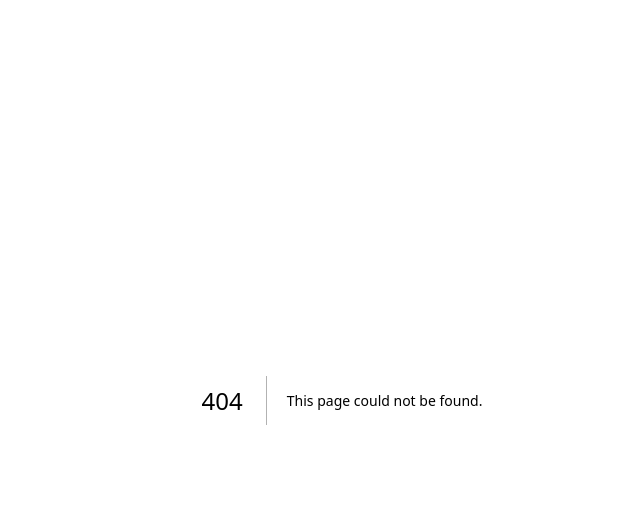
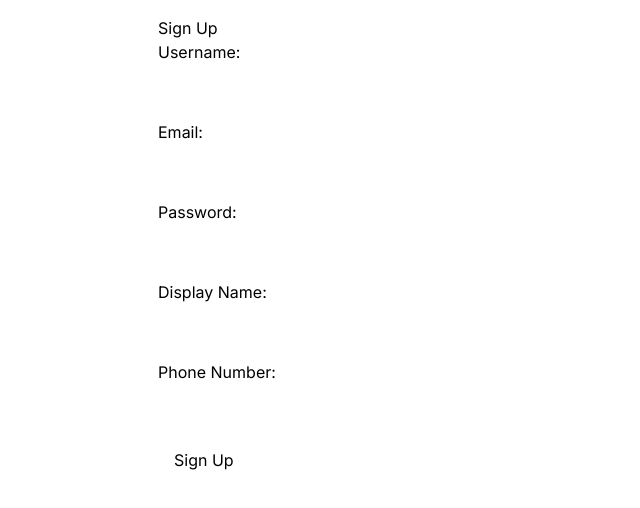
Before and after one commit to JoseArias31/Learn-Together, a Next.js app in the folder cooperativelearning/: page /signup in a window 1280 px wide. Before the commit this address had no page. Shown: the top 508 px of the page, without its empty margins (298-938 px from the left). Built offline with nearby package versions, Linux system fonts and the light colour scheme.

Commit message:
Draft Sign Up page - Success creating an user in Supabase

```diff
--- a/cooperativelearning/src/app/login/page.js
+++ b/cooperativelearning/src/app/login/page.js
@@ -55,11 +55,7 @@ export default function Login() {
                 <label htmlFor="password" className="block text-sm font-medium leading-6 text-gray-900">
                   Password
                 </label>
-                <div className="text-sm">
-                  <a href="#" className="font-semibold text-indigo-600 hover:text-indigo-500">
-                    Forgot password?
-                  </a>
-                </div>
+
               </div>
       <input
         type="password"
@@ -69,12 +65,21 @@ export default function Login() {
         required
         className='block w-full rounded-md border-0 py-1.5 text-gray-900 shadow-sm ring-1 ring-inset ring-gray-300 placeholder:text-gray-400 focus:ring-2 focus:ring-inset focus:ring-indigo-600 sm:text-sm sm:leading-6'
       />
-
+       <div className="text-sm">
+                  <a href="/forgot-password" className="font-semibold text-indigo-600 hover:text-indigo-500">
+                    Forgot password?
+                  </a>
+                </div>
 
       <button className='flex w-full justify-center rounded-md bg-indigo-600 px-3 py-1.5 text-sm font-semibold leading-6 text-white shadow-sm hover:bg-indigo-500 focus-visible:outline focus-visible:outline-2 focus-visible:outline-offset-2 focus-visible:outline-indigo-600' onClick={handleLogin} disabled={loading}>
         {loading ? 'Logging in...' : 'Login'}
       </button>
       {error && <p style={{ color: 'red' }}>{error}</p>}
+      <div className="text-sm text-center">
+                  <a href="/signup" className="font-semibold text-indigo-600 hover:text-indigo-500">
+                    Create an account
+                  </a>
+                </div>
       </div>
     </div>
   );
--- /dev/null
+++ b/cooperativelearning/src/app/signup/page.js
@@ -0,0 +1,104 @@
+"use client"
+
+// pages/signup.js
+
+import { useState } from 'react';
+import { supabase } from '../lib/supabaseClient';
+
+const Signup = () => {
+  const [username, setUsername] = useState('');
+  const [email, setEmail] = useState('');
+  const [password, setPassword] = useState('');
+  const [displayName, setDisplayName] = useState('');
+  const [phone, setPhone] = useState('');
+  const [error, setError] = useState('');
+  const [success, setSuccess] = useState('');
+
+  const handleSubmit = async (e) => {
+    e.preventDefault();
+    setError('');
+    setSuccess('');
+
+    const { user, error } = await supabase.auth.signUp({
+      email,
+      password,
+    }, {
+      data: { username, display_name: displayName, phone },
+    });
+
+    if (error) {
+      setError(error.message);
+    } else {
+      setSuccess('User registered successfully!');
+    }
+  };
+
+  return (
+    <div style={{ maxWidth: '400px', margin: '0 auto', padding: '1rem' }}>
+      <h2>Sign Up</h2>
+      <form onSubmit={handleSubmit}>
+        <div style={{ marginBottom: '1rem' }}>
+          <label htmlFor="username">Username:</label>
+          <input
+            type="text"
+            id="username"
+            value={username}
+            onChange={(e) => setUsername(e.target.value)}
+            style={{ width: '100%', padding: '0.5rem' }}
+            required
+          />
+        </div>
+        <div style={{ marginBottom: '1rem' }}>
+          <label htmlFor="email">Email:</label>
+          <input
+            type="email"
+            id="email"
+            value={email}
+            onChange={(e) => setEmail(e.target.value)}
+            style={{ width: '100%', padding: '0.5rem' }}
+            required
+          />
+        </div>
+        <div style={{ marginBottom: '1rem' }}>
+          <label htmlFor="password">Password:</label>
+          <input
+            type="password"
+            id="password"
+            value={password}
+            onChange={(e) => setPassword(e.target.value)}
+            style={{ width: '100%', padding: '0.5rem' }}
+            required
+          />
+        </div>
+        <div style={{ marginBottom: '1rem' }}>
+          <label htmlFor="displayName">Display Name:</label>
+          <input
+            type="text"
+            id="displayName"
+            value={displayName}
+            onChange={(e) => setDisplayName(e.target.value)}
+            style={{ width: '100%', padding: '0.5rem' }}
+            required
+          />
+        </div>
+        <div style={{ marginBottom: '1rem' }}>
+          <label htmlFor="phone">Phone Number:</label>
+          <input
+            type="text"
+            id="phone"
+            value={phone}
+            onChange={(e) => setPhone(e.target.value)}
+            style={{ width: '100%', padding: '0.5rem' }}
+          />
+        </div>
+        {error && <p style={{ color: 'red' }}>{error}</p>}
+        {success && <p style={{ color: 'green' }}>{success}</p>}
+        <button type="submit" style={{ padding: '0.5rem 1rem' }}>
+          Sign Up
+        </button>
+      </form>
+    </div>
+  );
+};
+
+export default Signup;
```
